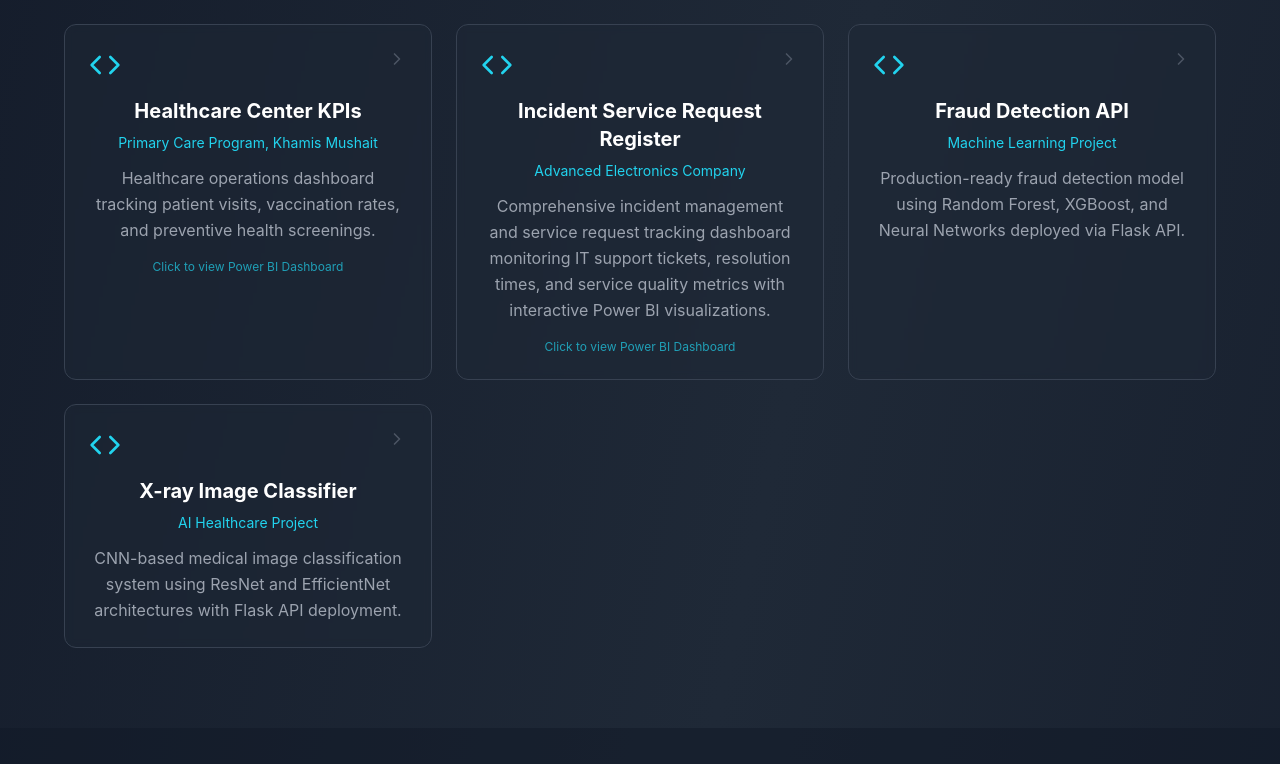
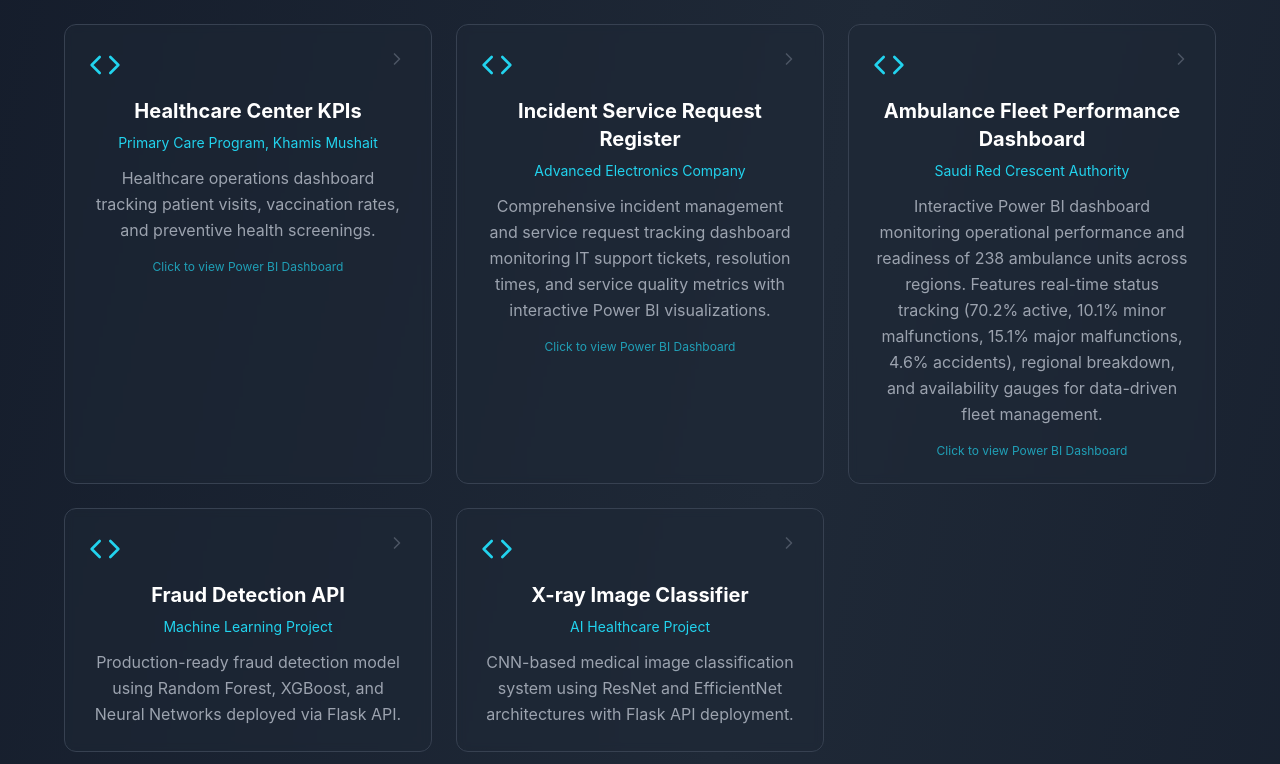
Before and after one commit to ahmedrdwn/Portfolio, a React (Vite) app: page / in a window 1280 px wide. Shown: the part 1836-2600 px from the top of the page. Built offline with nearby package versions, Linux system fonts and the light colour scheme.

Commit message:
Add Saudi Red Crescent Authority Ambulance Fleet Performance Dashboard project

```diff
--- a/src/App.tsx
+++ b/src/App.tsx
@@ -66,6 +66,12 @@
           org: "Advanced Electronics Company",
           description: "Comprehensive incident management and service request tracking dashboard monitoring IT support tickets, resolution times, and service quality metrics with interactive Power BI visualizations.",
           link: "https://app.powerbi.com/view?r=eyJrIjoiNDAzMzI3OTAtZTg3ZC00YzAwLTkxZmMtNWZiOThjNWZlNWI4IiwidCI6IjJiYjZlNWJjLWMxMDktNDdmYi05NDMzLWMxYzZmNGZhMzNmZiIsImMiOjl9"
+        },
+        {
+          title: "Ambulance Fleet Performance Dashboard",
+          org: "Saudi Red Crescent Authority",
+          description: "Interactive Power BI dashboard monitoring operational performance and readiness of 238 ambulance units across regions. Features real-time status tracking (70.2% active, 10.1% minor malfunctions, 15.1% major malfunctions, 4.6% accidents), regional breakdown, and availability gauges for data-driven fleet management.",
+          link: "https://app.powerbi.com/view?r=eyJrIjoiZjI0OTY4OTMtZTE3Ni00NDgzLTkyNDQtZDhmNTE5ZTY3ZDk3IiwidCI6IjJiYjZlNWJjLWMxMDktNDdmYi05NDMzLWMxYzZmNGZhMzNmZiIsImMiOjl9"
         },
         {
           title: "Fraud Detection API",
@@ -228,6 +234,12 @@
           org: "شركة الإلكترونيات المتقدمة",
           description: "لوحة معلومات شاملة لإدارة الحوادث وتتبع طلبات الخدمة تراقب تذاكر دعم تكنولوجيا المعلومات وأوقات الحل ومقاييس جودة الخدمة مع تصورات Power BI تفاعلية.",
           link: "https://app.powerbi.com/view?r=eyJrIjoiNDAzMzI3OTAtZTg3ZC00YzAwLTkxZmMtNWZiOThjNWZlNWI4IiwidCI6IjJiYjZlNWJjLWMxMDktNDdmYi05NDMzLWMxYzZmNGZhMzNmZiIsImMiOjl9"
+        },
+        {
+          title: "لوحة معلومات أداء أسطول الإسعاف",
+          org: "هيئة الهلال الأحمر السعودي",
+          description: "لوحة معلومات Power BI تفاعلية لمراقبة الأداء التشغيلي وجاهزية 238 وحدة إسعاف عبر المناطق. تتضمن تتبع الحالة في الوقت الفعلي (70.2% نشط، 10.1% أعطال طفيفة، 15.1% أعطال كبيرة، 4.6% حوادث)، التوزيع الإقليمي، ومقاييس التوفر لإدارة الأسطول القائمة على البيانات.",
+          link: "https://app.powerbi.com/view?r=eyJrIjoiZjI0OTY4OTMtZTE3Ni00NDgzLTkyNDQtZDhmNTE5ZTY3ZDk3IiwidCI6IjJiYjZlNWJjLWMxMDktNDdmYi05NDMzLWMxYzZmNGZhMzNmZiIsImMiOjl9"
         },
         {
           title: "واجهة برمجة تطبيقات للكشف عن الاحتيال",
```
